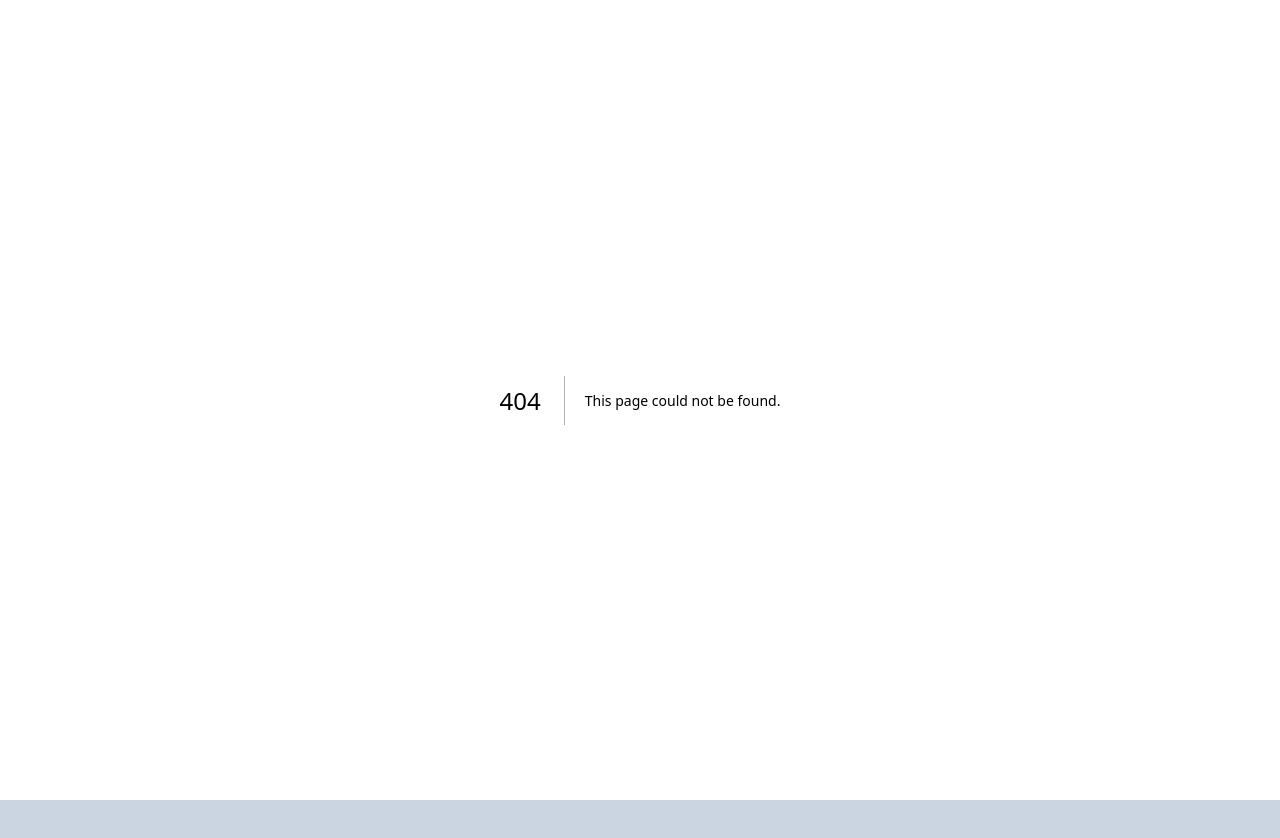
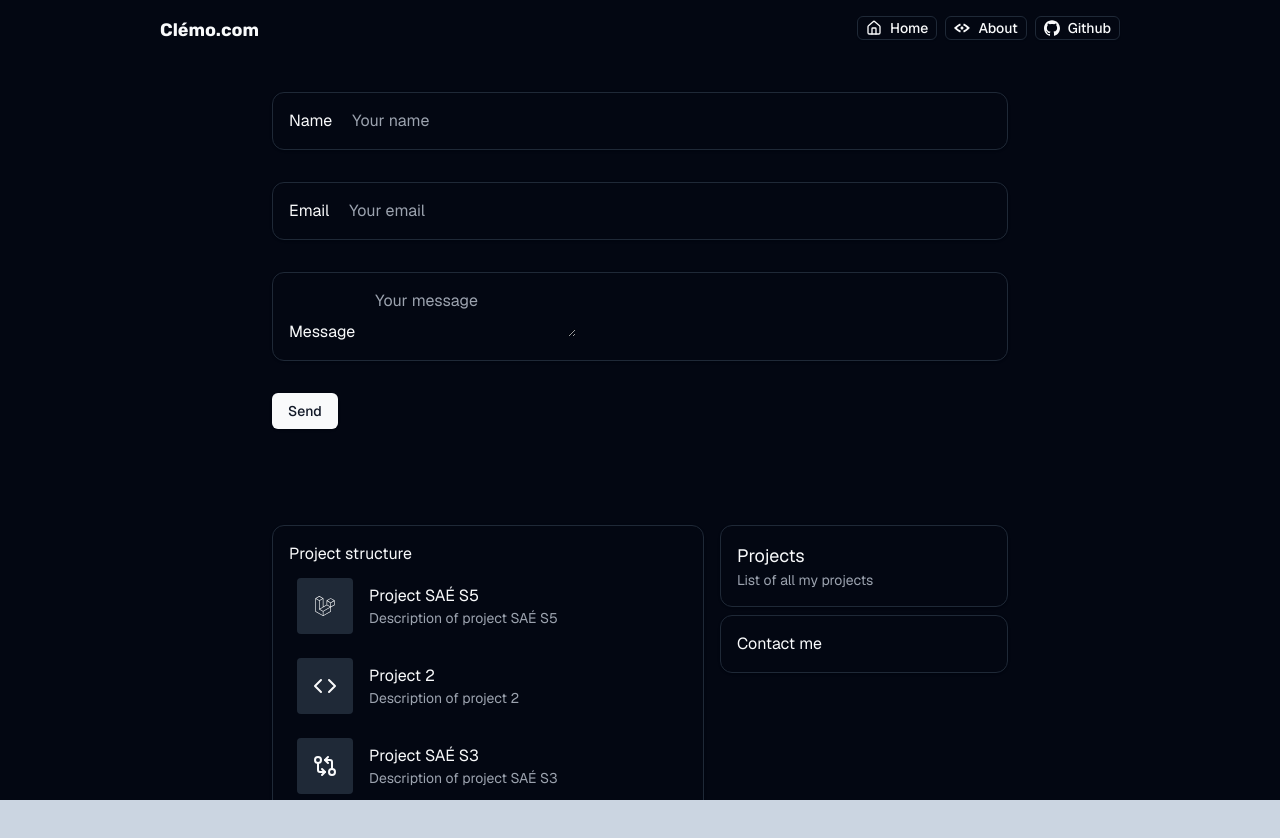
Before and after one commit to CM-exe/hostPortfolio, a Next.js app: page /contact in a window 1280 px wide. Before the commit this address had no page. Shown: the top 838 px of the page. Before the commit the page ends 800 px from the top, so only its background shows below. Built offline with nearby package versions, Linux system fonts and the light colour scheme.

Commit message:
Modif README et début d'ajout form contact

```diff
--- /dev/null
+++ b/app/contact/page.tsx
@@ -0,0 +1,70 @@
+"use client";
+import { Header } from "../_components/Header";
+import { Status } from "../_components/Status";
+import { Spacer } from "../_components/Spacer";
+import Head from 'next/head';
+import { Footer } from "../_components/Footer";
+import { Section } from "../_components/Section";
+import { Card } from "@/components/ui/card";
+import { Button } from "@/components/ui/button";
+
+export default function Home() {
+    async function handleSendEmail(e: any) {
+        e.preventDefault();
+        const response = await fetch("https://api.web3forms.com/submit", {
+            method: "POST",
+            headers: {
+                "Content-Type": "application/json",
+                Accept: "application/json",
+            },
+            body: JSON.stringify({
+                apikey: "b4c064c2-d7c9-4837-87fa-a52fba4fd506" /* process.env.WEB3FORMS_ACCESS_KEY */,
+                name: e.target.name.value,
+                email: e.target.email.value,
+                message: e.target.message.value,
+            }),
+        });
+        const result = await response.json();
+        if (result.success) {
+            e.target.reset();
+            alert("Message sent successfully!");
+        } else {
+            alert("Failed to send message. Please try again later.");
+        }
+    }
+
+    return (
+    <main>
+        <Head>
+            <title>Clément MOURGUE - Porftolio - Contact</title>
+            <meta name="description" content="The page for contacting me from my portfolio" />
+        </Head>
+        <Header />
+        <Spacer size="xs" />
+        <Section>
+            <form onSubmit={handleSendEmail}>
+                <Card className="p-4 flex-1">
+                <label htmlFor="name" className="my-auto mr-5">Name</label>
+                <input type="text" name="name" placeholder="Your name" className="bg-background text-accent-foreground active:bg-background/20 active:text-accent-foreground" required />
+                </Card>
+                <Spacer size="xs" />
+                <Card className="p-4 flex-1">
+                <label htmlFor="email" className="my-auto mr-5">Email</label>
+                <input type="email" name="email" placeholder="Your email" className="bg-background text-accent-foreground active:bg-background/20 active:text-accent-foreground" required />
+                </Card>
+                <Spacer size="xs" />
+                <Card className="p-4 flex-1">
+                <label htmlFor="message" className="my-auto mr-5">Message</label>
+                <textarea name="message" placeholder="Your message" className="bg-background text-accent-foreground active:bg-background/20 active:text-accent-foreground" required />
+                </Card>
+                <Spacer size="xs" />
+                <Button type="submit">Send</Button>
+            </form>
+        </Section>
+        <Spacer/>
+        <Status />
+        <Spacer size="xs" />
+        <Footer />
+    </main>
+    );
+};
```
Also changed, not shown: 1 other file (tests, documents, lock files or other folders).
